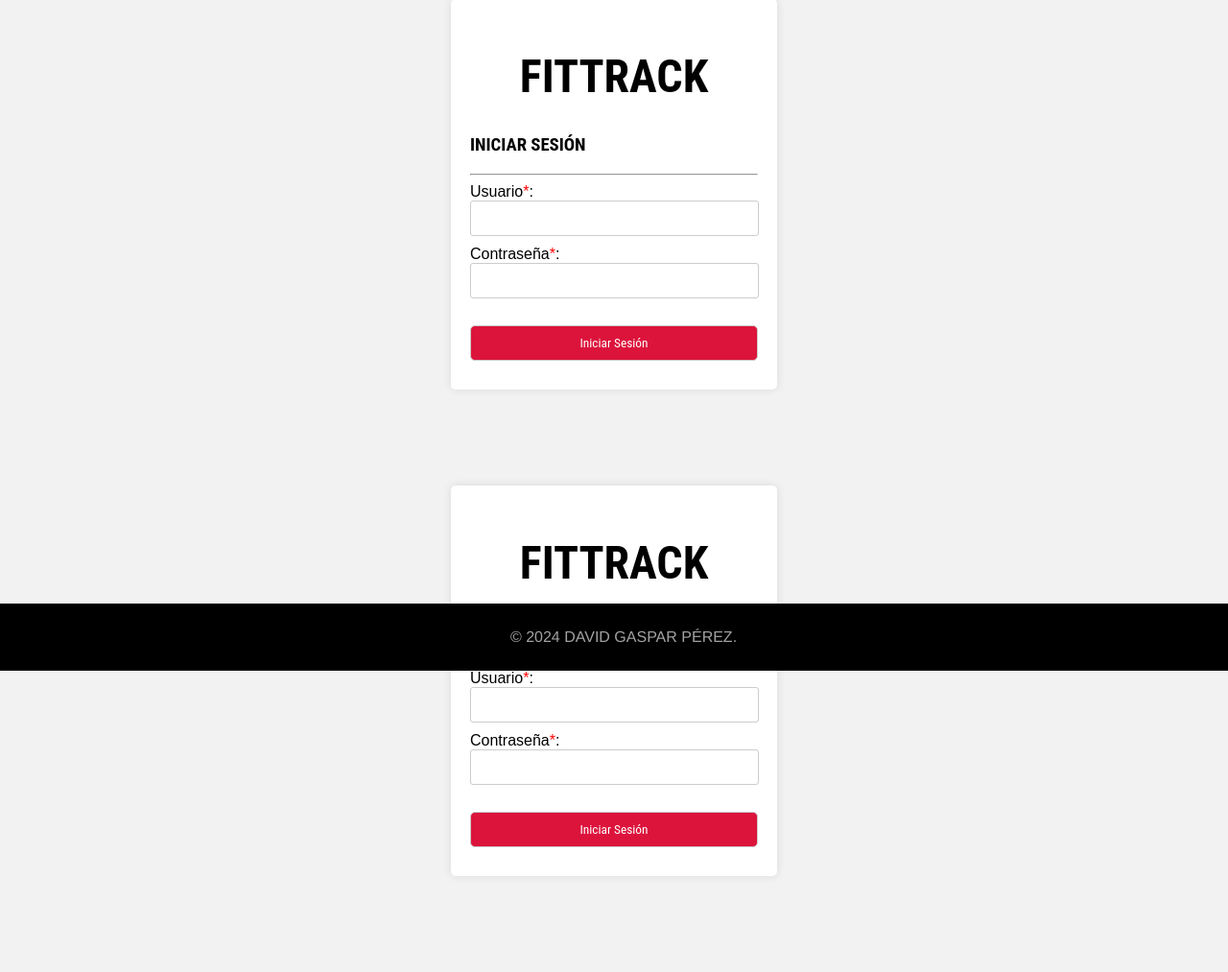
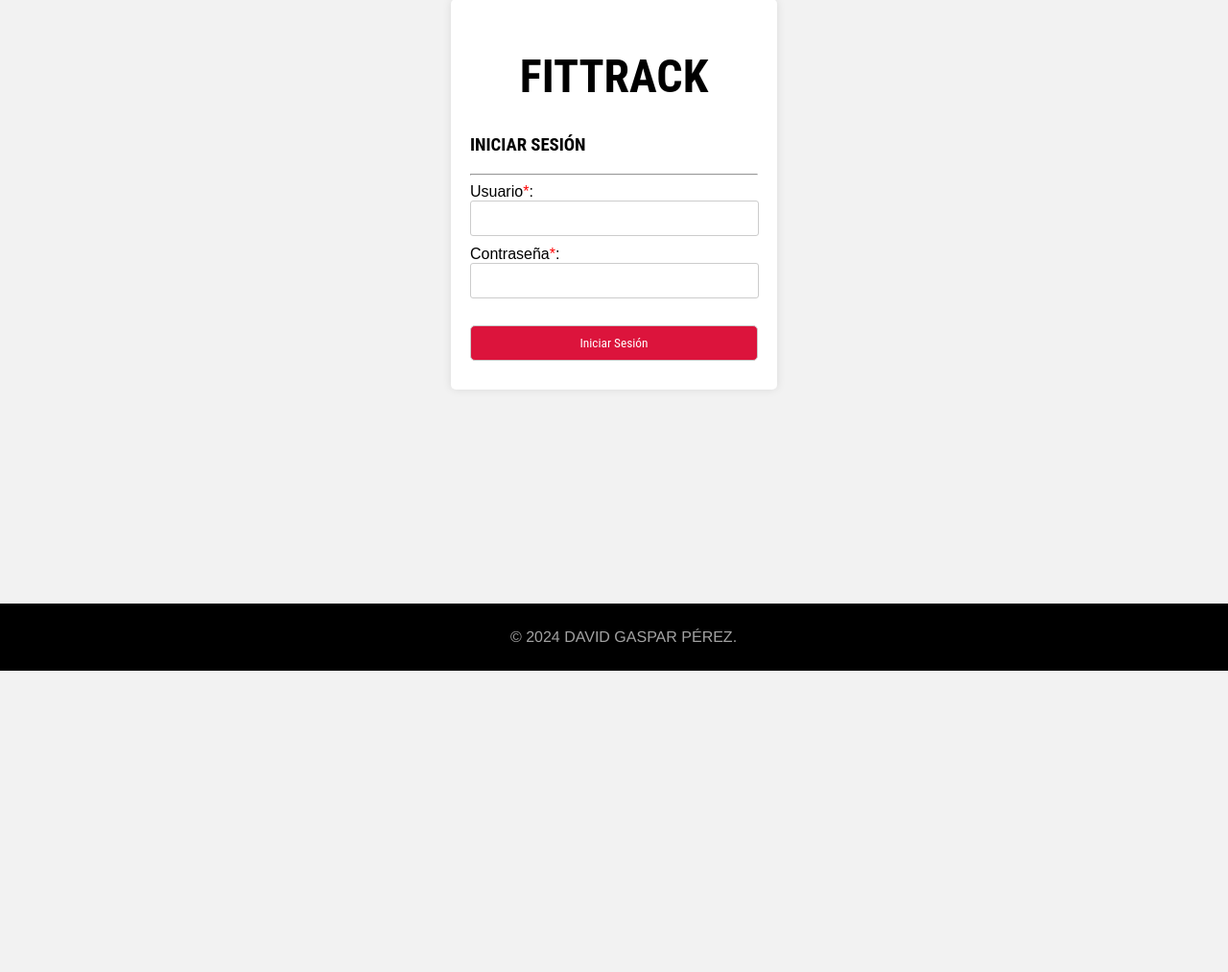
Before and after one commit to Dav1dGP/Fittrack, a PHP site: page /Login.php in a window 1280 px wide. Shown: the part 101-1114 px from the top of the page at 96% size. After the commit the page ends 800 px from the top, so only its background shows below. Run offline with PHP 8.4, Linux system fonts and the light colour scheme.

Commit message:
modified archivs login, readme, sesion, sugerencias

```diff
--- a/Login.php
+++ b/Login.php
@@ -141,146 +141,3 @@
     </footer>
 </body>
 </html>
-<?php
-
-    session_start();
-    require_once "conexion.php";
-
-    if(isset($_SESSION["usuario"])){
-        header("Location: sesion.php");
-        exit;
-    }
-
-    $mensajeError = "";
-    $claseUsuario = "";
-    $claseContraseña = "";
-
-    if($_POST){
-        $usuario = $_POST["usuario"];
-        $contraseña = $_POST["contraseña"];
-
-        $consulta = "SELECT * FROM Usuarios WHERE nombre = '$usuario' AND password = '$contraseña'";
-        $resultado = mysqli_query($conexion, $consulta);
-        if(mysqli_num_rows($resultado) == 1){
-            $fila = mysqli_fetch_assoc($resultado);
-            $_SESSION["usuario"] = $usuario;
-            $_SESSION["tipo_usuario"] = $fila["tipo_usuario"];
-            $_SESSION["id"] = $fila["id"];
-            header("Location: sesion.php");
-            exit;
-        }
-        else{
-            $mensajeError = "Usuario o contraseña incorrectos.";
-        }
-    }
-
-?>
-
-<!DOCTYPE html>
-<html lang="es">
-<head>
-    <meta charset="UTF-8">
-    <meta name="viewport" content="width=device-width, initial-scale=1.0">
-    <title>FitTrack</title>
-    <style>
-
-        body {
-            font-family: Arial, sans-serif;
-            background-color: #f2f2f2;
-            margin: 0;
-            padding: 0;
-        }
-
-        .container {
-            width: 300px;
-            margin: 100px auto;
-            padding: 20px;
-            background-color: #fff;
-            border-radius: 5px;
-            box-shadow: 0 0 10px rgba(0, 0, 0, 0.1);
-        }
-
-        h1 {
-            text-align: center;
-            font-family: Roboto condensed, arial;
-            font-size: 48px;
-        }
-
-        h3{
-            font-family: Roboto condensed, Arial;
-        }
-
-        p{
-            font-family: helvetica;
-        }
-
-        input[type="text"],
-        input[type="password"],
-        button {
-            width: 93%;
-            padding: 10px;
-            margin-bottom: 10px;
-            border: 1px solid #ccc;
-            border-radius: 3px;
-        }
-
-        button {
-            background-color: crimson;
-            color: #fff;
-            cursor: pointer;
-            font-family: Roboto condensed, arial;
-            width: 100%;
-            border-radius:5px;
-        }
-
-        button:hover {
-            background-color: red;
-        }
-
-        .error-label {
-            color: red;
-            font-family: helvetica;
-            font-size: 12px;
-        }
-
-        footer {
-            margin-top: 20px;
-            text-align: center;
-            font-family: Roboto, Arial;
-            background-color: #000000;
-            padding: 10px;
-            color: #a2a2a2;
-            bottom: 0;
-            width: 100%;
-            position: fixed;
-        }
-
-
-    </style>
-</head>
-<body>
-    <div class="container">
-        <h1>FITTRACK</h1>
-        <form action="<?php echo htmlspecialchars($_SERVER['PHP_SELF']);?>" method="post">
-            <h3>INICIAR SESIÓN</h3>
-            <hr>
-            <div id="usuario-contenedor">
-                <label for="usuario">Usuario<span style="color: red;">*</span>:</label>
-                <input type="text" name="usuario" id="usuario" >
-            </div>
-            <div id="contraseña-contenedor">
-                <label for="contraseña">Contraseña<span style="color: red;">*</span>:</label>
-                <input type="password" name="contraseña" id="contraseña" >
-            </div>
-            <label for="error" class="error-label"><?= $mensajeError; ?></label>
-            <div>
-                <br>
-                <button type="submit" name="login">Iniciar Sesión</button>
-            </div>
-        </form>
-    </div>
-    <footer>
-        <p>© 2024 DAVID GASPAR PÉREZ.</p>
-    </footer>
-</body>
-</html>
```
Also changed, not shown: sesion.php (added, +85 -0 lines), sugerencias.php (added, +74 -0 lines), README.txt.
